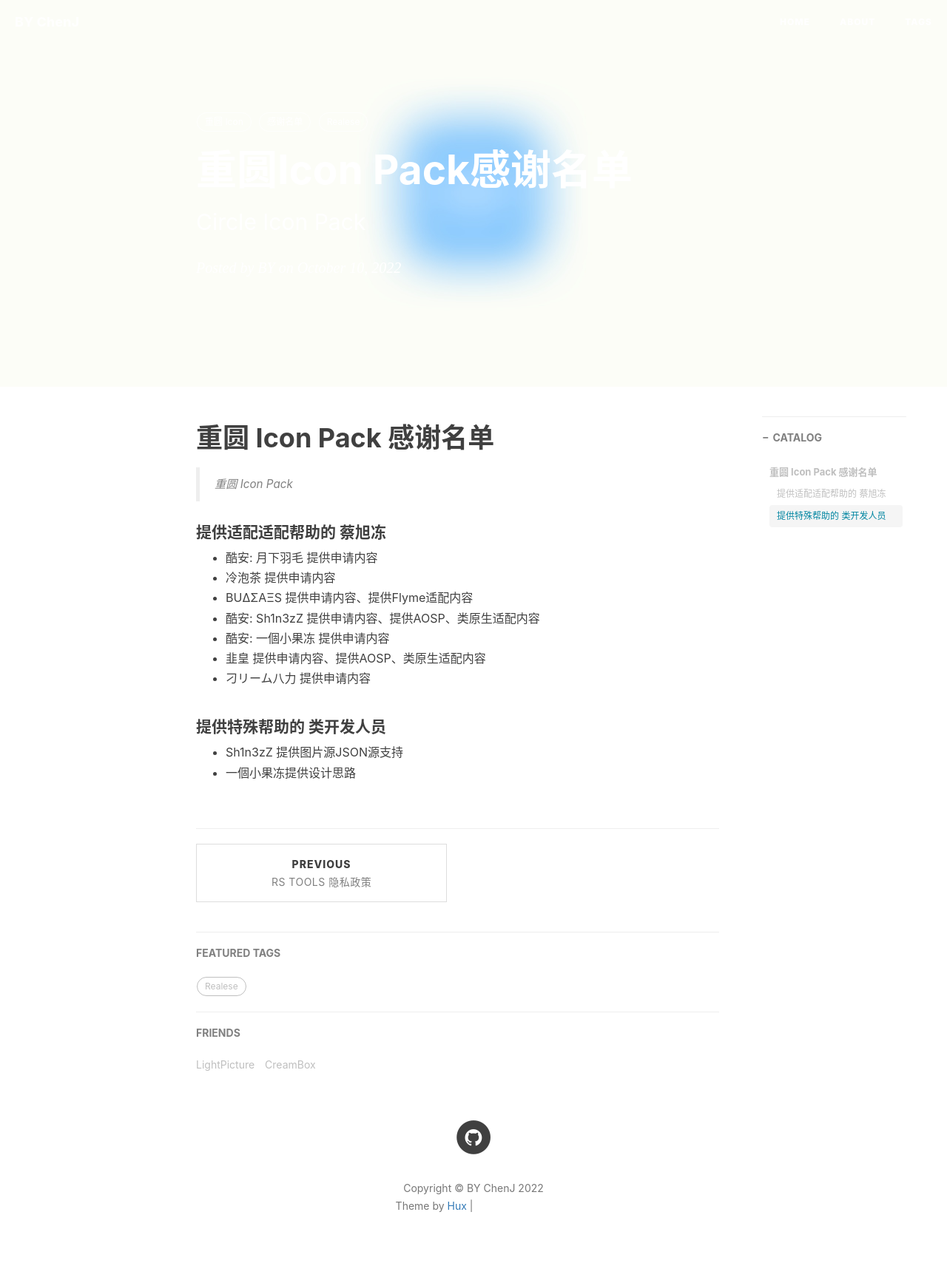
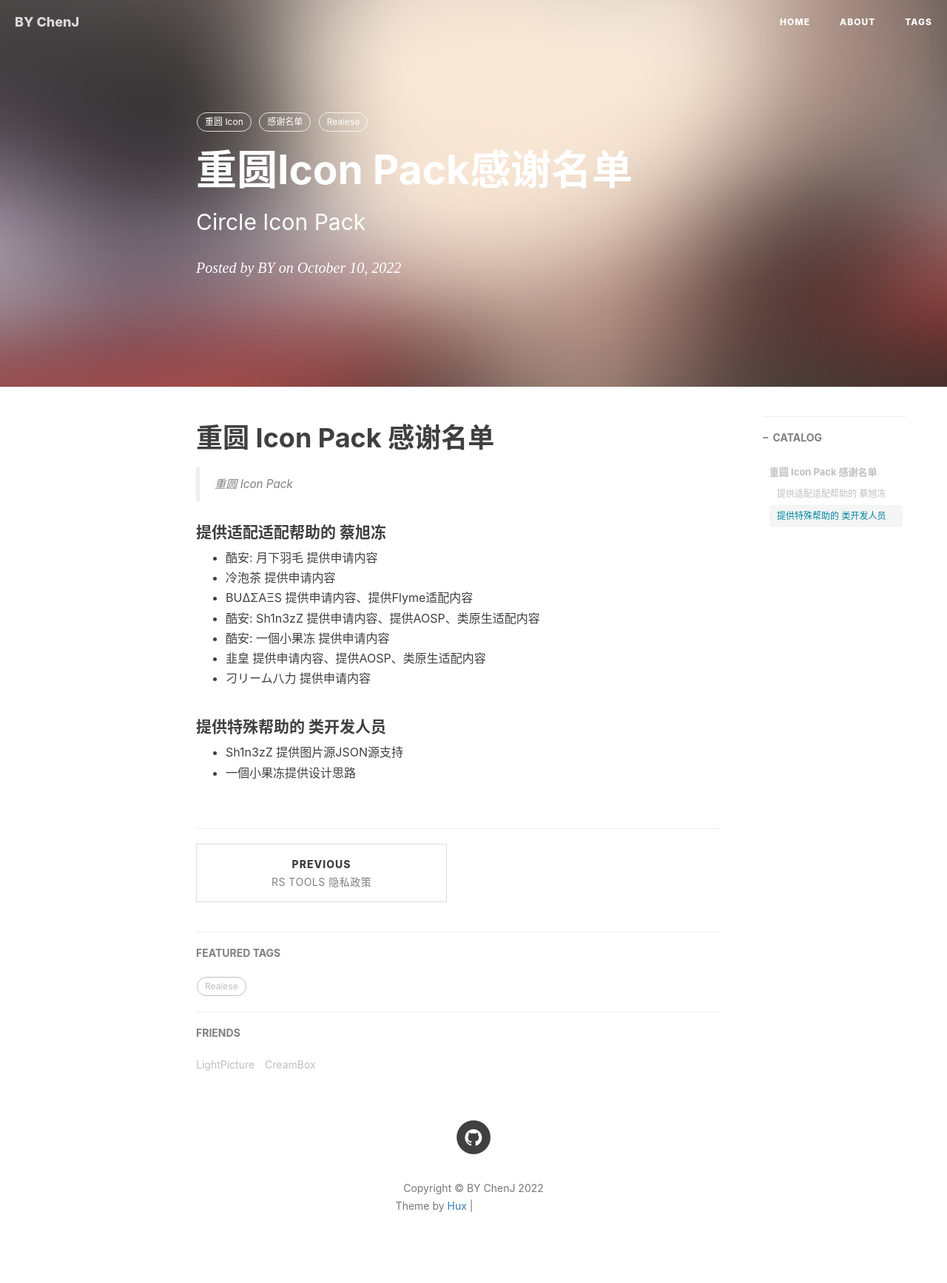
Before and after one commit to wkshl/wkshl.github.io, a Jekyll site: the page built from _posts/2022-10-10-重圆-IconPack-感谢名单.md, in a window 1280 px wide. Shown: the whole page at 74% size. Built offline with Jekyll 4.4.1, drawn with Linux system fonts in a browser that asks for light colours; nearby versions of some CDN libraries; comment, search, counter and statistics services are not loaded; grey boxes are pictures that could not be loaded.

Commit message:
Update 2022-10-10-重圆-IconPack-感谢名单.md

```diff
--- a/_posts/2022-10-10-重圆-IconPack-感谢名单.md
+++ b/_posts/2022-10-10-重圆-IconPack-感谢名单.md
@@ -4,7 +4,7 @@ title:      重圆Icon Pack感谢名单
 subtitle:   Circle Icon Pack
 date:       2022-10-10
 author:     BY
-header-img: img/rs-logo-chen-web.jpg
+header-img:
 catalog: true
 tags:
     - 重圆 Icon
```
